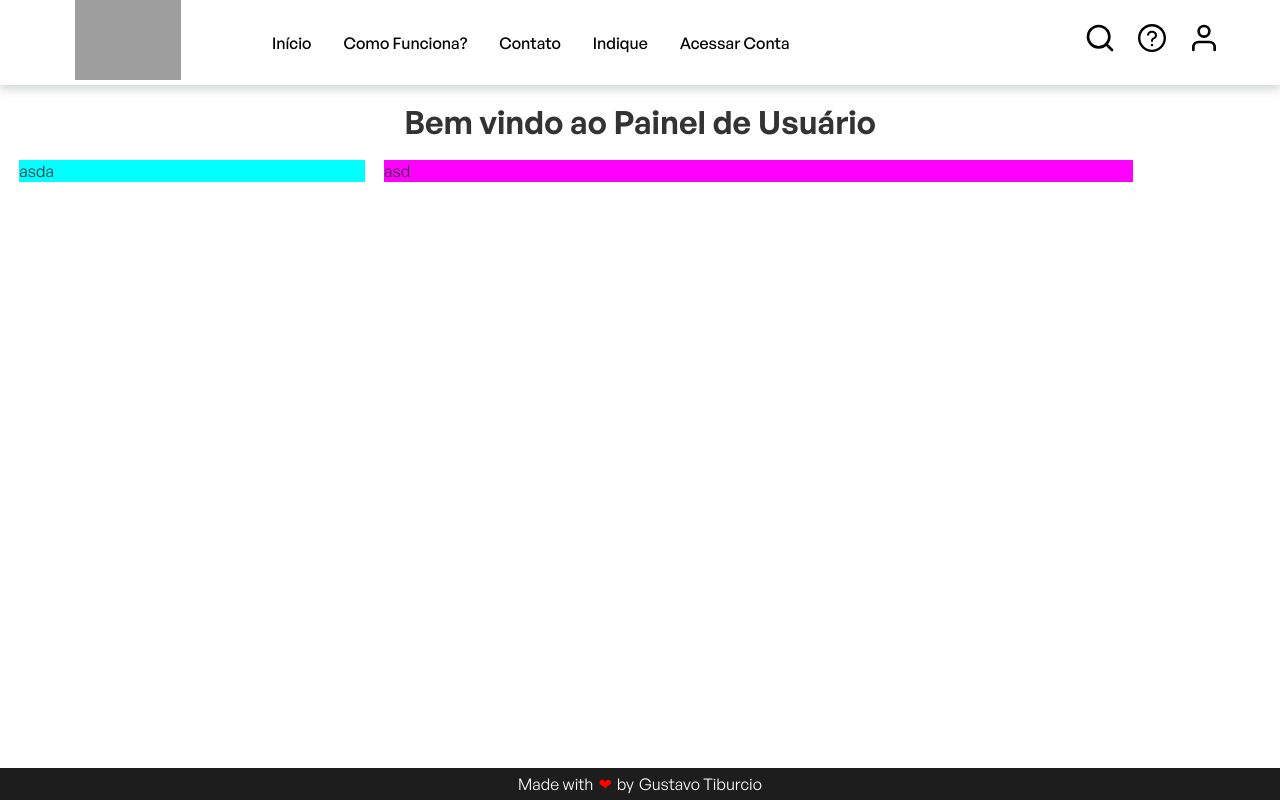
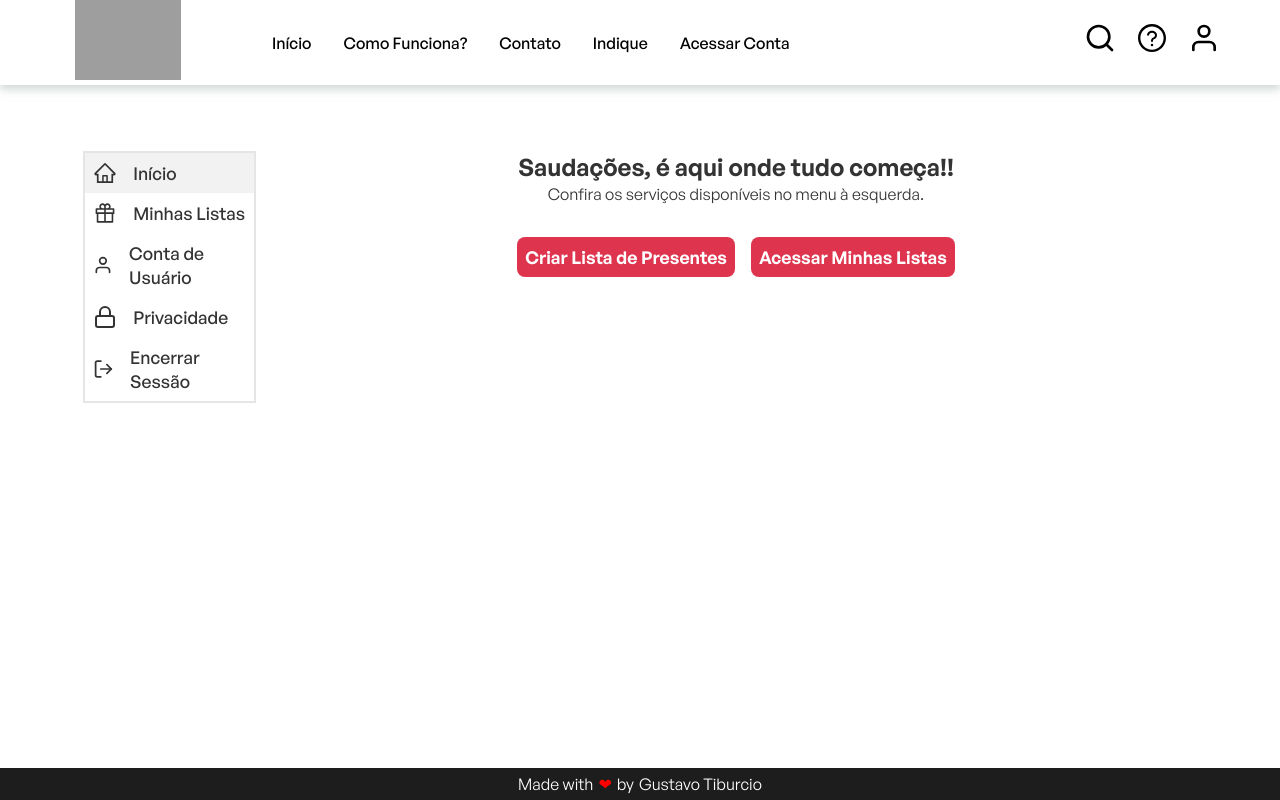
Before and after one commit to GustavoTiburcio/meus-presentes, a React (Vite) app: page /painelDeUsuario in a window 1280 px wide. Built offline with nearby package versions, Linux system fonts and the light colour scheme; grey boxes are pictures that could not be loaded; the HTML template or start-up script is replaced by a standard one.

Commit message:
Menu painel de usuario

```diff
--- a/src/components/Copyright/index.tsx
+++ b/src/components/Copyright/index.tsx
@@ -3,7 +3,7 @@ import { Container } from './styles';
 export default function Copyright() {
   return (
     <Container>
-      Made with <span>❤</span> by <a href='https://twitter.com/Tiburcio_1'>Gustavo Tiburcio</a>
+      Made with <span>❤</span> by <a href='https://twitter.com/Tiburcio_1' target='_blank'>Gustavo Tiburcio</a>
     </Container>
   );
 }
--- a/src/components/IconeDinamico/index.tsx
+++ b/src/components/IconeDinamico/index.tsx
@@ -1,8 +1,8 @@
 import * as aiIcons from 'react-icons/ai'; //Ant Desing Icons
-import * as faIcons from 'react-icons/fa'; //Font Awesome 5
+// import * as faIcons from 'react-icons/fa'; //Font Awesome 5
 import * as fiIcons from 'react-icons/fi'; //Feather
-import * as ioIcons from 'react-icons/io'; //Ionicons 4
-import * as io5Icons from 'react-icons/io5'; //Ionicons 5
+// import * as ioIcons from 'react-icons/io'; //Ionicons 4
+// import * as io5Icons from 'react-icons/io5'; //Ionicons 5
 
 interface IconProps {
   nome?: string;
@@ -15,10 +15,10 @@ export default function IconeDinamico({ nome, size }: IconProps) {
   const getIcon = (iconName: string) => {
     const iconsMap = new Map();
     iconsMap.set('Ai', aiIcons);
-    iconsMap.set('Fa', faIcons);
+    // iconsMap.set('Fa', faIcons);
     iconsMap.set('Fi', fiIcons);
-    iconsMap.set('Io', ioIcons);
-    iconsMap.set('Io5', io5Icons);
+    // iconsMap.set('Io', ioIcons);
+    // iconsMap.set('Io5', io5Icons);
 
     return iconsMap.get(iconName.substring(0, 2));
   };
--- a/src/components/Presentation/styles.ts
+++ b/src/components/Presentation/styles.ts
@@ -22,9 +22,6 @@ export const Container = styled.div`
     margin-top: 1rem;
   }
 
-  button:hover {
-    opacity: 0.9;
-  }
 `;
 
 export const Title = styled.h1`
--- a/src/components/SearchBar/index.tsx
+++ b/src/components/SearchBar/index.tsx
@@ -1,7 +1,6 @@
 import React, { useState } from 'react';
 import * as FiIcons from 'react-icons/fi';
 import { Button, Container, Input } from './styles';
-import { useNavigate } from 'react-router-dom';
 import { toast } from 'react-toastify';
 
 interface SearchBarProps {
@@ -10,7 +9,6 @@ interface SearchBarProps {
 }
 
 export default function SearchBar({ placeholder, setModalVisible }: SearchBarProps) {
-  const navigate = useNavigate();
   const [pesquisa, setPesquisa] = useState<string>('');
 
   return (
@@ -22,7 +20,6 @@ export default function SearchBar({ placeholder, setModalVisible }: SearchBarPro
       }
 
       setModalVisible(false);
-      navigate(`/produtoListagem/pesquisa=${pesquisa.replaceAll('/', ' - ')}`);
     }}>
       <Input
         placeholder={placeholder}
--- a/src/pages/Login/index.tsx
+++ b/src/pages/Login/index.tsx
@@ -36,8 +36,6 @@ export default function Login() {
     'Sentiu minha falta né? 🥰',
     'Bom te ver por aqui 😜',
     'Tudo na paz? ✌',
-    'Pode dar uma espiada nas novidades, eu deixo 😜',
-    'Corre que tem promoção te esperando ✨',
     'Achou o que estava procurando? 👀',
     'É um prazer ter você conosco 💖',
     'Estava te esperando 👀',
@@ -59,7 +57,7 @@ export default function Login() {
       }
 
       toast.success(`Bem-vindo!! Fique a vontade 😉`);
-      navigate('/');
+      navigate('/painelDeUsuario');
 
     } catch (error: any) {
       if (error.response.status === 401) {
@@ -78,7 +76,7 @@ export default function Login() {
       }
 
       toast.success('Usuário cadastrado com sucesso');
-      navigate('/');
+      navigate('/painelDeUsuario');
 
     } catch (error: any) {
       toast.error('Falha ao cadastrar novo usuário. ' + error.message);
--- a/src/pages/UserPanel/index.tsx
+++ b/src/pages/UserPanel/index.tsx
@@ -1,17 +1,81 @@
-import { Container, Menu, MenuInfo, SubContainer, Title } from './styles';
+import { useState } from 'react';
+import IconeDinamico from '../../components/IconeDinamico';
+import {
+  Container, InicioButtonsContainer, ItemMenu,
+  MenuContainer, MenuInfoContainer, SubContainer,
+} from './styles';
+import { Button } from '../../components/Presentation/styles';
+
+interface IItemsMenu {
+  name: string;
+  label: string;
+  iconName: string;
+};
 
 export default function UserPanel() {
+  const [selectedItemMenu, setSelectedItemMenu] = useState<string>('inicio');
+
+  function Menu() {
+    const itemsMenu: IItemsMenu[] = [
+      { name: 'inicio', label: 'Início', iconName: 'AiOutlineHome' },
+      { name: 'minhasListas', label: 'Minhas Listas', iconName: 'AiOutlineGift' },
+      { name: 'contaDeUsuario', label: 'Conta de Usuário', iconName: 'FiUser' },
+      { name: 'privacidade', label: 'Privacidade', iconName: 'FiLock' },
+      { name: 'encerrarSessao', label: 'Encerrar Sessão', iconName: 'FiLogOut' },
+    ];
+
+    return (
+      <MenuContainer>
+        {itemsMenu.map((itemMenu, index) => (
+          <ItemMenu
+            onClick={() => setSelectedItemMenu(itemMenu.name)}
+            key={index}
+            isSelected={itemMenu.name === selectedItemMenu}
+          >
+            <IconeDinamico nome={itemMenu.iconName} />
+            <span>{itemMenu.label}</span>
+          </ItemMenu>
+        ))}
+      </MenuContainer>
+    );
+  }
+
+  function MenuInfo() {
+    const itemsMenuInfo: Record<string, JSX.Element> = {
+      inicio:
+        <>
+          <h2>Saudações, é aqui onde tudo começa!!</h2>
+          <p>Confira os serviços disponíveis no menu à esquerda.</p>
+          <>
+            <InicioButtonsContainer>
+              <Button>Criar Lista de Presentes</Button>
+              <Button>Acessar Minhas Listas</Button>
+            </InicioButtonsContainer>
+          </>
+        </>,
+      minhasListas: <>Minhas Listas</>,
+      contaDeUsuario: <>Conta de Usuário</>,
+      privacidade: <>Privacidade</>,
+      encerrarSessao: <>Encerrar Sessão</>,
+    }
+
+    return (
+      <MenuInfoContainer>
+        {itemsMenuInfo[selectedItemMenu || 'inicio']}
+      </MenuInfoContainer>
+    );
+  }
+
   return (
     <Container>
-        <Title>Bem vindo ao Painel de Usuário</Title>
-        <SubContainer>
-            <Menu>
-              asda
-            </Menu>
-            <MenuInfo>
-              asd
-            </MenuInfo>
-        </SubContainer>
+      {/* <Title /> */}
+      <br />
+      <br />
+      <br />
+      <SubContainer>
+        <Menu />
+        <MenuInfo />
+      </SubContainer>
     </Container>
   )
 }
--- a/src/pages/UserPanel/styles.ts
+++ b/src/pages/UserPanel/styles.ts
@@ -1,13 +1,13 @@
 import styled from 'styled-components';
+
+interface ItemMenuProps {
+  isSelected?: boolean;
+}
 
 export const Container = styled.main`
   display: flex;
   flex-direction: column;
-`;
-
-export const Title = styled.h1`
-  margin: 1rem 0px;
-  align-self: center;
+  align-items: center;
 `;
 
 export const SubContainer = styled.div`
@@ -17,12 +17,46 @@ export const SubContainer = styled.div`
   width: 90%;
 `;
 
-export const Menu = styled.div`
-  width: 30%;
-  background-color: cyan;
+export const MenuContainer = styled.div`
+  width: 15%;
+  /* background-color: cyan; */
+  border: 2px solid #E5E5E5;
+
+  div:hover{
+    background: #F2F2F2;
+  }
 `;
 
-export const MenuInfo = styled.div`
-  width: 65%;
-  background-color: magenta;
+export const MenuInfoContainer = styled.div`
+  display: flex;
+  width: 80%;
+  flex-direction: column;
+  align-items: center;
+  /* background-color: magenta; */
 `;
+
+export const ItemMenu = styled.div<ItemMenuProps>`
+  display: flex;
+  align-items: center;
+  padding: 0.5rem;
+  cursor: pointer;
+  font-size: 1.5rem;
+  background: ${({ isSelected }) => isSelected ? '#F2F2F2' : 'none'};
+
+  span {
+    margin-left: 1rem;
+    font-weight: 450;
+    font-size: 1.1rem;
+  }
+
+`;
+
+export const InicioButtonsContainer = styled.div`
+  display: flex;
+  flex-direction: row;
+
+  button:not(:first-child) {
+    margin-left: 1rem;
+  }
+
+`;
--- a/src/styles/GlobalStyles.ts
+++ b/src/styles/GlobalStyles.ts
@@ -52,6 +52,10 @@ export const GlobalStyles = createGlobalStyle`
     background: #fff;
     color: #333;
     caret-color: red;
+
+    button:hover {
+    opacity: 0.9;
+  }
   }
 
   button {
```
